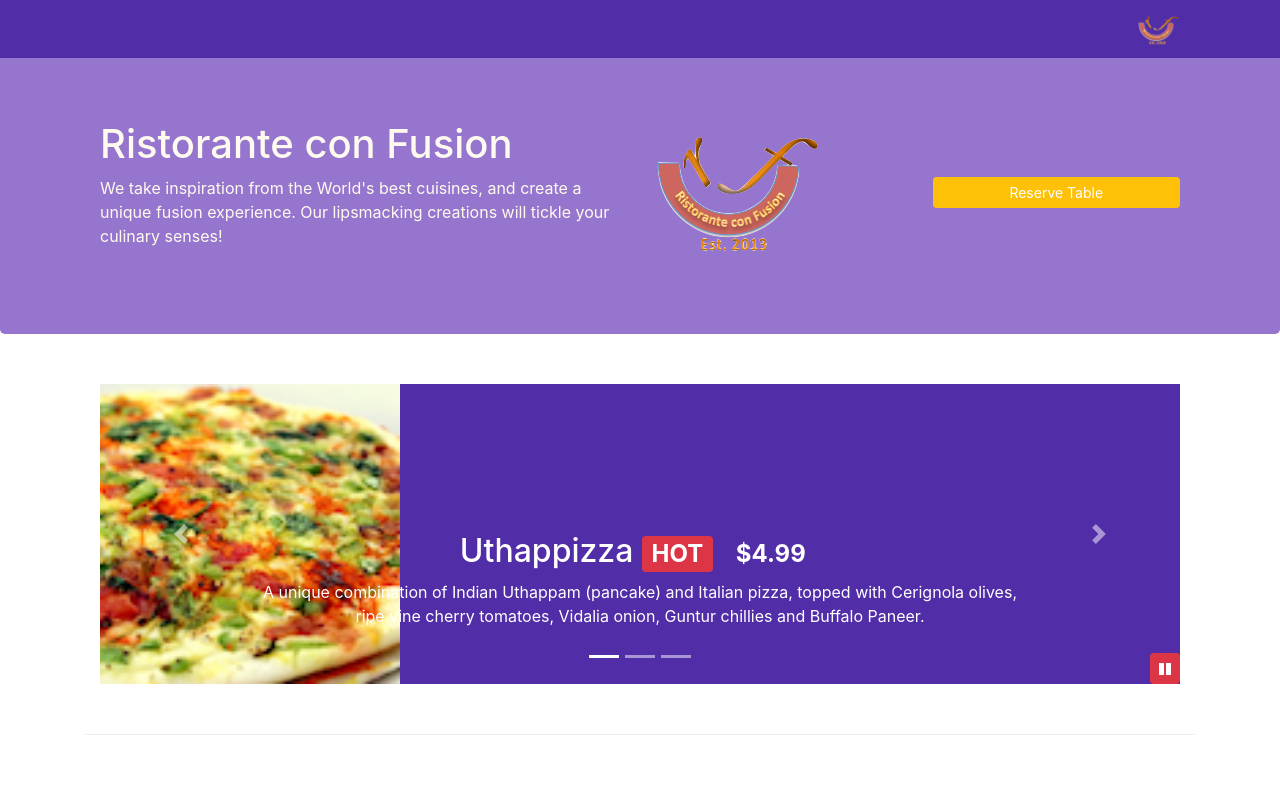
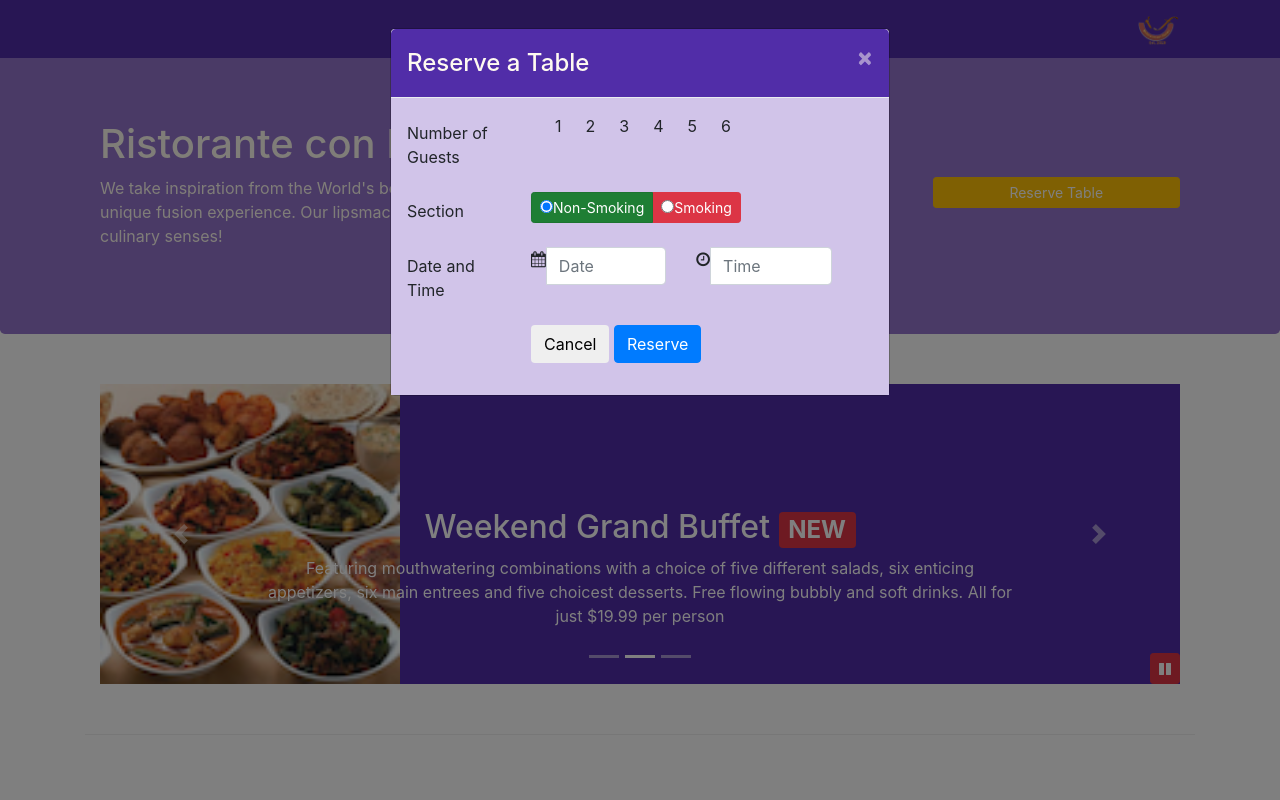
Before and after one commit to Jagatmachines/Front-End-Web-UI-Frameworks-and-Tools-Bootstrap-4, a website: page index.html in a window 1280 px wide. Both pictures are taken after a click on the link "Reserve Table". Shown: the top 800 px of the page. Drawn offline with nearby package versions, Linux system fonts and the light colour scheme.

Commit message:
final assignment submission

```diff
--- a/Gruntfile.js
+++ b/Gruntfile.js
@@ -10,7 +10,7 @@ module.exports = function(grunt) {
         sass: {
             dist: {
                 files: {
-                    'css/styles.css': 'css/styles.sass'
+                    'css/styles.css': 'css/styles.scss'
                 }
             }
         },
--- a/css/styles.scss
+++ b/css/styles.scss
@@ -74,3 +74,25 @@ body {
     position: absolute;
     bottom: 0px;
 }
+
+.modal {
+    .modal-header {
+        background: $background-dark;
+    }
+
+    .modal-title {
+        color: floralwhite;
+    }
+
+    .close {
+        color: floralwhite;
+    }
+
+    .modal-body {
+        background: $background-pale
+    }
+
+    .modal-footer {
+        background: $background-light
+    }
+}
--- a/index.html
+++ b/index.html
@@ -21,10 +21,8 @@
 <body>
     <nav class="navbar navbar-inverse navbar-toggleable-sm fixed-top">
         <div class="container">
-            <!-- <button class="navbar-toggler" type="button" data-toggle="collapse" data-target="#Navbar">
-            <button class="navbar-toggler" type="button" data-toggle="collapse" data-target="#Navbar"> -->
-            <button class="navbar-toggler" type="button">
-            <button class="navbar-toggler" type="button">
+            <button class="navbar-toggler" type="button" data-toggle="collapse" data-target="#Navbar">
+            <button class="navbar-toggler" type="button" data-toggle="collapse" data-target="#Navbar">
                 <span class="navbar-toggler-icon"></span>
             </button>
             <a class="navbar-brand" href="#"><!-- Ristorante Con Fusion -->
@@ -55,7 +53,7 @@
                 </ul>
                 <span class="navbar-text">
                     <!-- <a href="" class="text-white" data-toggle="modal" data-target="#loginModal"> -->
-                    <a href="" class="text-white">
+                    <a href="#" id="login" class="text-white">
                         <span class="fa fa-sign-in"></span> Login
                     </a>
                 </span>
@@ -69,7 +67,7 @@
                 <div class="modal-header">
                     <h4 class="modal-title">Login</h4>
                     <!-- <button type="button" class="close" data-dismiss="modal">&times;</button> -->
-                    <button type="button" class="close">&times;</button>
+                    <button type="button" class="close" id="crossBtn">&times;</button>
                 </div>
                 <div class="modal-body">
                     <form class="form-inline">
@@ -90,7 +88,7 @@
                 </div>
                     <div class="modal-footer">
                         <!-- <button type="button" class="btn btn-default btn-sm" data-dismiss="modal">Cancel</button> -->
-                        <button type="button" class="btn btn-default btn-sm">Cancel</button>
+                        <button type="button" class="btn btn-default btn-sm" id="cancelLogin">Cancel</button>
                         <button type="submit" class="btn btn-primary btn-sm">Sign In</button>
                     </div>
                 </div>
@@ -105,7 +103,7 @@
                 <div class="modal-header">
                     <h4 class="modal-title">Reserve a Table</h4>
                     <!-- <button type="button" class="close" data-dismiss="modal">&times;</button> -->
-                    <button type="button" class="close">&times;</button>
+                    <button type="button" class="close" id="reserveCancelBtn">&times;</button>
                 </div>
                 <div class="modal-body">
                     <form id="reserveTable" action="">
@@ -149,8 +147,8 @@
                         <div class="form-group row">
                             <label for="" class="col-sm-3 col-form-label">Section</label>
                             <div class="col-sm-9">
-                                <!-- <div class="btn-group" data-toggle="buttons"> -->
-                                <div class="btn-group">
+                                <div class="btn-group" data-toggle="buttons">
+                                <!-- <div class="btn-group"> -->
                                     <label class="btn btn-success btn-sm active" for="smoking">
                                         <input type="radio" name="smoking" checked autocomplete="off">Non-Smoking
                                     </label>
@@ -182,7 +180,7 @@
                         <div class="form-group row">
                             <div class="offset-sm-3 col-sm-6">
                                 <!-- <button type="button" class="btn btn-default" data-dismiss="modal">Cancel</button> -->
-                                <button type="button" class="btn btn-default">Cancel</button>
+                                <button type="button" class="btn btn-default" id="cancelReserve">Cancel</button>
                                 <button type="submit" class="btn btn-primary">Reserve</button>
                             </div>
                         </div>
@@ -229,7 +227,7 @@
                         data-placement="bottom"
                     >Reserve Table</a> -->
                     <!-- <a class="btn btn-sm btn-warning text-white btn-block" data-toggle="modal" data-target="#reserveTable">Reserve Table</a> -->
-                    <a class="btn btn-sm btn-warning text-white btn-block">Reserve Table</a>
+                    <a class="btn btn-sm btn-warning text-white btn-block" id="reserveModal">Reserve Table</a>
                 </div>
             </div>
         </div>
@@ -238,8 +236,8 @@
     <div class="container">
         <div class="row row-content">
             <div class="col">
-                <div id="mycarousel" class="carousel slide">
-                <!-- <div id="mycarousel" class="carousel slide" data-ride="carousel"> -->
+                <!-- <div id="mycarousel" class="carousel slide"> -->
+                <div id="mycarousel" class="carousel slide" data-ride="carousel">
                     <div class="carousel-inner" role="listbox">
                         <div class="carousel-item active">
                             <img class="d-block img-fluid" src="img/uthappizza.png" alt="uthappizza">
@@ -271,19 +269,19 @@
                     </div>
 
                     <ol class="carousel-indicators">
-                        <!-- <li data-target="#mycarousel" data-slide-to="0" class="active"></li>
+                        <li data-target="#mycarousel" data-slide-to="0" class="active"></li>
                         <li data-target="#mycarousel" data-slide-to="1"></li>
-                        <li data-target="#mycarousel" data-slide-to="2"></li> -->
-                        <li class="active"></li>
+                        <li data-target="#mycarousel" data-slide-to="2"></li>
+                        <!-- <li class="active"></li>
                         <li></li>
-                        <li></li>
+                        <li></li> -->
                     </ol>
-                    <!-- <a href="#mycarousel" class="carousel-control-prev" role="button" data-slide="prev"> -->
-                    <a href="#mycarousel" class="carousel-control-prev" role="button">
+                    <a href="#mycarousel" class="carousel-control-prev" role="button" data-slide="prev">
+                    <!-- <a href="#mycarousel" class="carousel-control-prev" role="button"> -->
                         <span class="carousel-control-prev-icon"></span>
                     </a>
-                    <!-- <a href="#mycarousel" class="carousel-control-next" role="button" data-slide="next"> -->
-                    <a href="#mycarousel" class="carousel-control-next" role="button">
+                    <a href="#mycarousel" class="carousel-control-next" role="button" data-slide="next">
+                    <!-- <a href="#mycarousel" class="carousel-control-next" role="button"> -->
                         <span class="carousel-control-next-icon"></span>
                     </a>
                     <!-- <div class="btn-group"> -->
--- a/js/scripts.js
+++ b/js/scripts.js
@@ -20,4 +20,28 @@ $(document).ready(function() {
             $('#carousel-button').children('span').removeClass('fa-play').addClass('fa-pause');
         }
     });
+
+    $('#login').click(function() {
+        $('#loginModal').modal('show');
+    });
+
+    $('#crossBtn').click(function() {
+        $('#loginModal').modal('hide');
+    });
+
+    $('#cancelLogin').click(function() {
+        $('#loginModal').modal('hide');
+    });
+
+    $('#reserveModal').click(function() {
+        $('#reserveTable').modal('show');
+    });
+
+    $('#reserveCancelBtn').click(function() {
+        $('#reserveTable').modal('hide');
+    });
+
+    $('#cancelReserve').click(function() {
+        $('#reserveTable').modal('hide');
+    });
 });
```
Also changed, not shown: css/styles.css.
